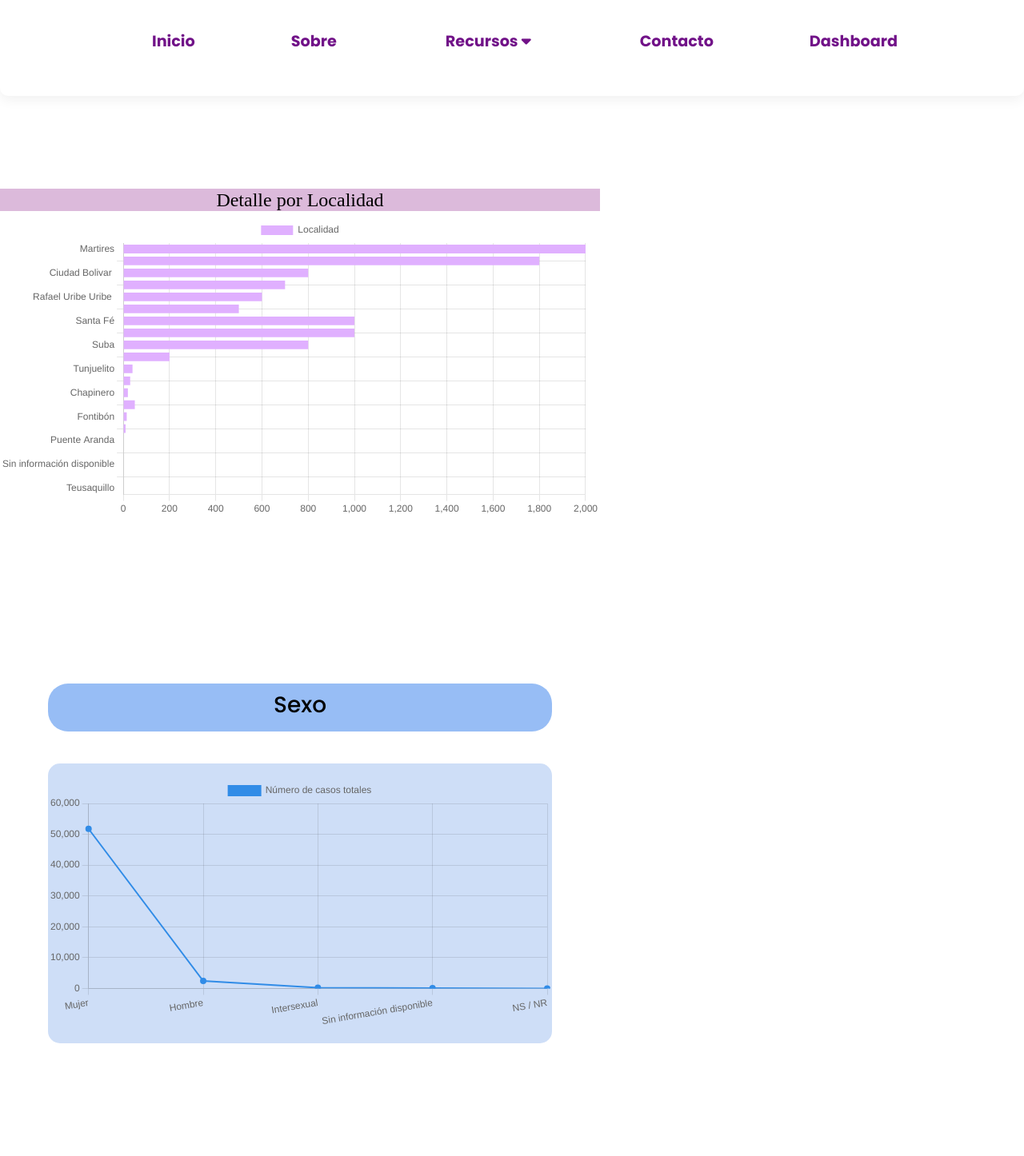
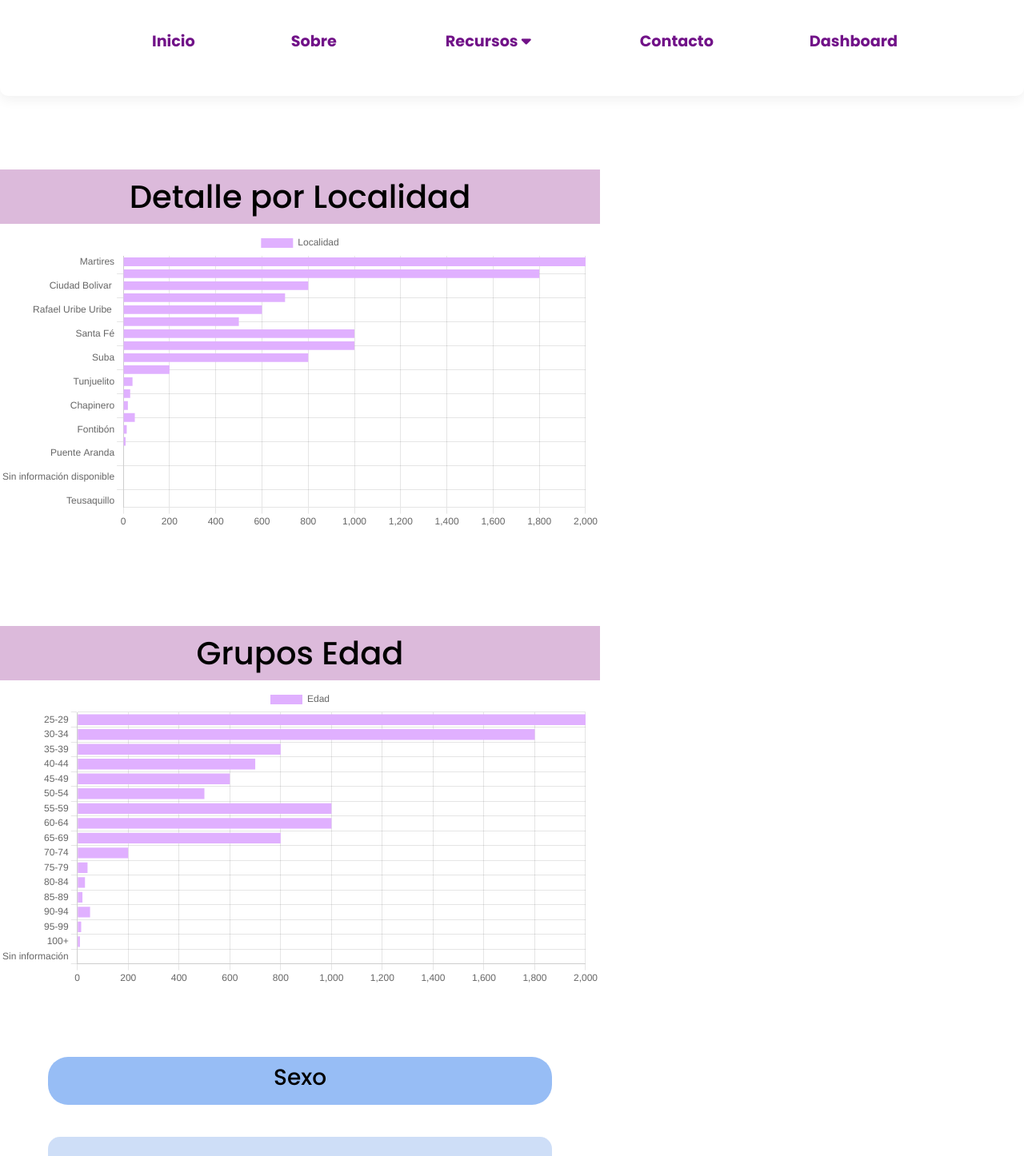
Before and after one commit to programateacademy/genero, a React (Create React App) app: page /Dashboard in a window 1280 px wide. Shown: the top 1446 px of the page at 80% size. Built offline with nearby package versions, Linux system fonts and the light colour scheme.

Commit message:
Se sube la segunda grafica

```diff
--- a/src/Page/dashboardComponents/BoardGraphic/BoardGraphic.css
+++ b/src/Page/dashboardComponents/BoardGraphic/BoardGraphic.css
@@ -1,6 +1,9 @@
-#Localidad{
+.container-Localidad {
     text-align: center;
-    font-family: yuseiMagic;
-    font-size: 1.5rem;
+    font-family: 'Yusei Magic', sans-serif;
+  }
+
+  #Localidad {
     background-color: #DCBADB;
-}
+    padding: 10px;
+  }
--- a/src/Page/dashboardComponents/BoardGraphic/BoardGraphic.jsx
+++ b/src/Page/dashboardComponents/BoardGraphic/BoardGraphic.jsx
@@ -46,7 +46,7 @@ import {
 
       <div className="container-Localidad">
       <div>
-      <br></br><br></br>
+      <br></br>
       <h1 id = "Localidad"  >Detalle por Localidad</h1>
         <Bar options={options} data={data} />
       </div>
--- a/src/Page/dashboardComponents/SecondBoardGraphic/SecondBoardGraphic.css
+++ b/src/Page/dashboardComponents/SecondBoardGraphic/SecondBoardGraphic.css
@@ -0,0 +1,10 @@
+.container-Edad {
+    text-align: center;
+    font-family: 'Yusei Magic', sans-serif;
+  }
+
+  #Edad {
+    text-align: center;
+    background-color: #DCBADB;
+    padding: 10px;
+  }
--- a/src/Page/dashboardComponents/SecondBoardGraphic/SecondBoardGraphic.jsx
+++ b/src/Page/dashboardComponents/SecondBoardGraphic/SecondBoardGraphic.jsx
@@ -1,10 +1,59 @@
 import React from "react";
 import './SecondBoardGraphic.css';
+import { Bar } from 'react-chartjs-2';
+import {
+    Chart as ChartJS,
+    CategoryScale,
+    LinearScale,
+    PointElement,
+    BarElement,
+    Title,
+    Legend,
+    Filler,
+  } from "chart.js";
 
-const SecondBoardGraphic = () => {
+  ChartJS.register(
+    CategoryScale,
+    LinearScale,
+    PointElement,
+    BarElement,
+    Title,
+    Legend,
+    Filler
+  );
+  const SecondBoardGraphic = () => {
+    const Edad = ["25-29", "30-34", "35-39", "40-44", "45-49", "50-54", "55-59", "60-64", "65-69", "70-74", "75-79", "80-84", "85-89", "90-94", "95-99", "100+", "Sin información"];
+    const Registro = [2000, 1800, 800, 700, 600, 500, 1000, 1000, 800, 200, 40, 30, 20, 50, 15, 10];
+
+    const data = {
+      labels: Edad,
+      datasets: [
+        {
+          label: "Edad",
+          data: Registro,
+          backgroundColor: '#E0B0FF', // Color de fondo de las barras
+
+        },
+      ],
+    };
+
+    const options = {
+      responsive: true,
+      indexAxis: "y", // Establecer el eje a 'y' para barras horizontales
+    };
+
     return (
-        <></>
+
+      <div className="container-Edad">
+      <div>
+      <h1 id = "Edad"  >Grupos Edad</h1>
+        <Bar options={options} data={data} />
+      </div>
+      </div>
+
+
+
+
     );
-};
-
+  };
 export default SecondBoardGraphic;
```
